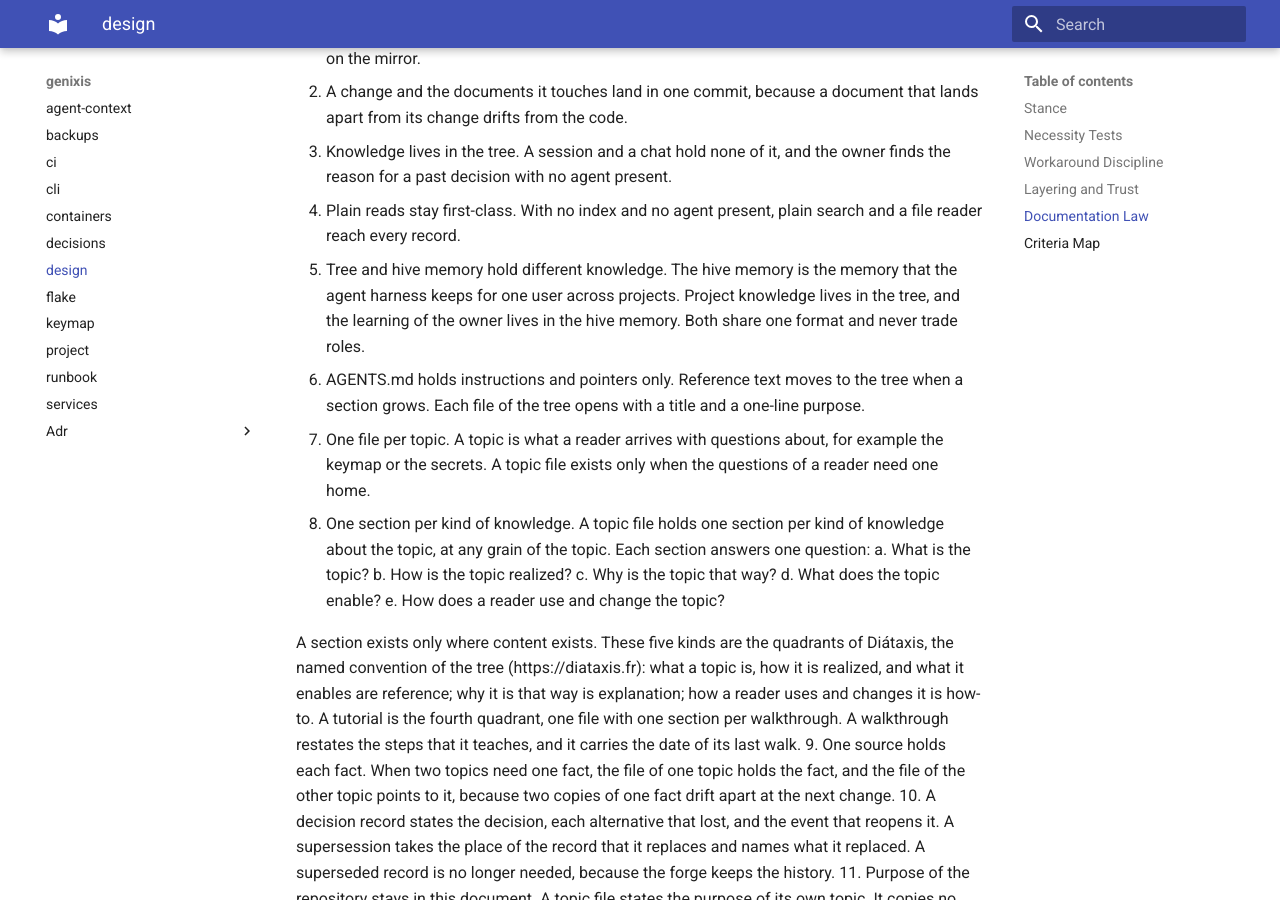
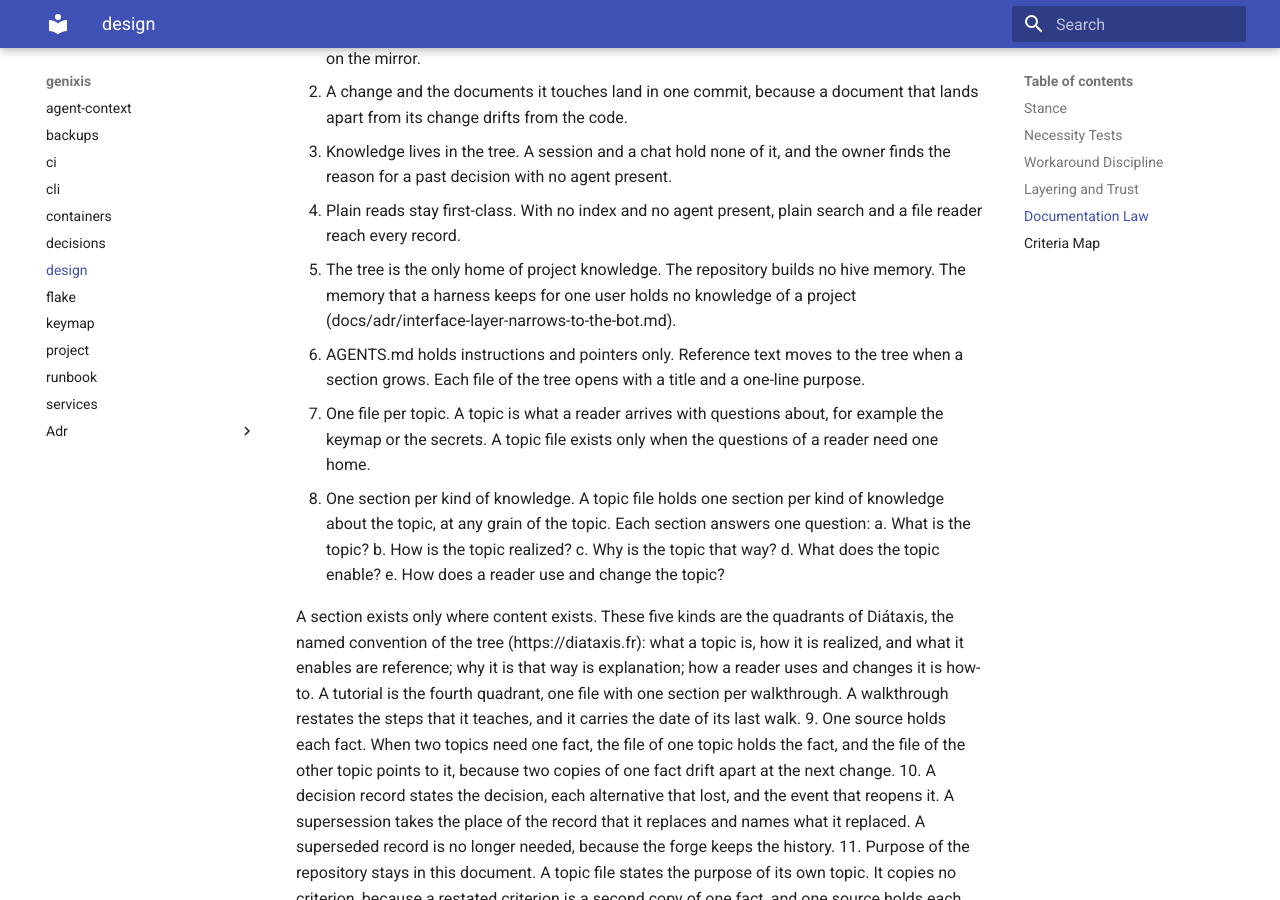
Before and after one commit to Jracon/genixis, an MkDocs documentation site: the page built from docs/design.md, in a window 1280 px wide and 900 px high, scrolled down 2502 px. Built offline with MkDocs 1.6.1 and Material for MkDocs 9.7.7, drawn with Linux system fonts in a browser that asks for light colours.

Commit message:
docs(adr): narrow the interface layer to the bot
Phase 7 of issue 74 planned the interface layer as the bot, the weekly
digest, the scheduled deep review, and the monthly compaction leg, with
the hive memory of phase 6 as their substrate. The digest and the
compaction collide with decision D13 of issue 350, because the loop
creates no new standing state and every record derives from the forge,
so both lost their driver. The owner cut them with the dispositions of
2026-11-14 on issue 393 and kept the bot alone.

The record states the cut. The tied text change rides along:
Documentation Law item 5 of docs/design.md becomes tree-only, because
the hive memory is cut with the digest that was to read it. The deep
review lives on as the act of the owner at the C7 dogfood exit of issue
350, with no schedule and no artifact. The knowledge of the project
stays in the tree and on the forge, as record 15 states.

Co-Authored-By: Claude Code <noreply@anthropic.com>

```diff
--- a/docs/design.md
+++ b/docs/design.md
@@ -52,7 +52,7 @@ A workaround without a record is a defect. A stated design without a reason is a
 2. A change and the documents it touches land in one commit, because a document that lands apart from its change drifts from the code.
 3. Knowledge lives in the tree. A session and a chat hold none of it, and the owner finds the reason for a past decision with no agent present.
 4. Plain reads stay first-class. With no index and no agent present, plain search and a file reader reach every record.
-5. Tree and hive memory hold different knowledge. The hive memory is the memory that the agent harness keeps for one user across projects. Project knowledge lives in the tree, and the learning of the owner lives in the hive memory. Both share one format and never trade roles.
+5. The tree is the only home of project knowledge. The repository builds no hive memory. The memory that a harness keeps for one user holds no knowledge of a project (docs/adr/interface-layer-narrows-to-the-bot.md).
 6. AGENTS.md holds instructions and pointers only. Reference text moves to the tree when a section grows. Each file of the tree opens with a title and a one-line purpose.
 7. One file per topic. A topic is what a reader arrives with questions about, for example the keymap or the secrets. A topic file exists only when the questions of a reader need one home.
 8. One section per kind of knowledge. A topic file holds one section per kind of knowledge about the topic, at any grain of the topic. Each section answers one question:
```
Also changed, not shown: docs/adr/interface-layer-narrows-to-the-bot.md (added, +5 -0 lines), docs/decisions.md (+1 -0 lines).
